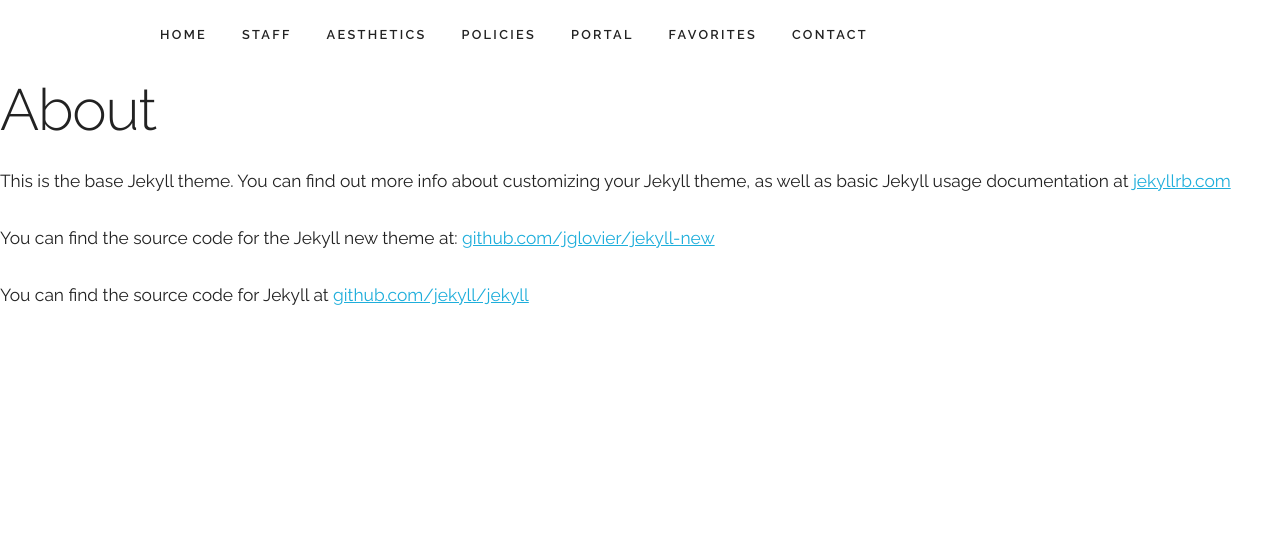
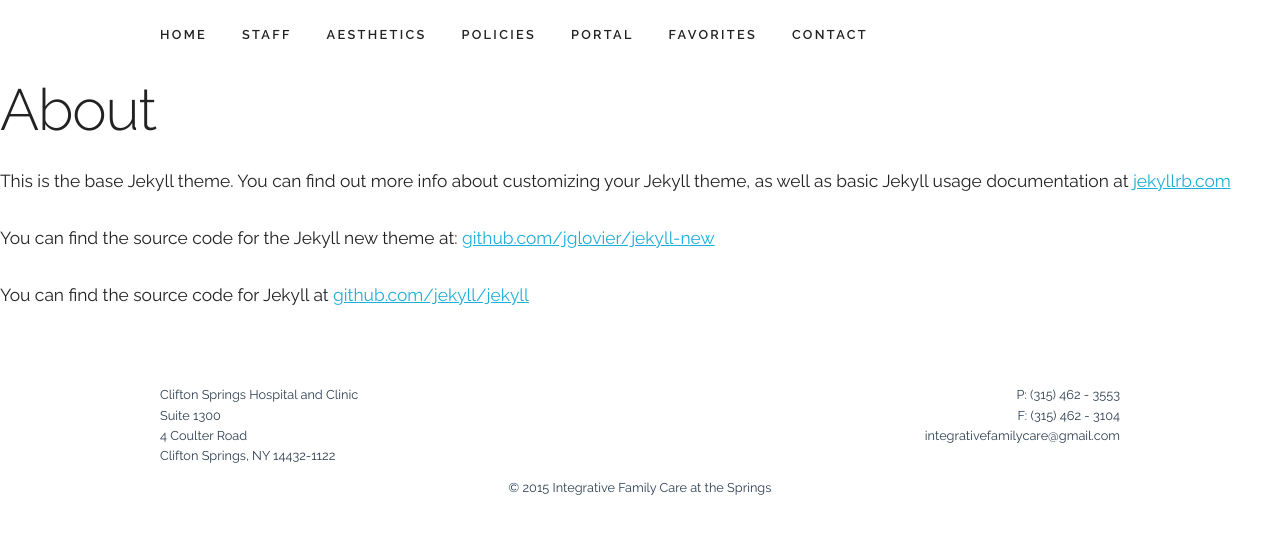
Before and after one commit to ifcats/ifcats.github.io, a Jekyll site: the page built from about.md, in a window 1280 px wide. Shown: the top 534 px of the page. Built offline with Jekyll 4.4.1, drawn with Linux system fonts in a browser that asks for light colours.

Commit message:
Footer section

```diff
--- a/_layouts/default.html
+++ b/_layouts/default.html
@@ -63,5 +63,28 @@
     </div>
   </div>
 
+  <div class="section footer">
+    <div class="container">
+      <div class="row">
+        <div class="one-half column footer-address">
+          Clifton Springs Hospital and Clinic<br/>
+          Suite 1300<br/>
+          4 Coulter Road<br/>
+          Clifton Springs, NY 14432-1122<br/>
+        </div>
+        <div class="one-half column footer-contact">
+          P: (315) 462 - 3553<br/>
+          F: (315) 462 - 3104<br/>
+          integrativefamilycare@gmail.com<br/>
+        </div>
+      </div>
+      <div class="row">
+        <div class="twelve columns copy">
+          &copy; 2015 Integrative Family Care at the Springs
+        </div>
+      </div>
+    </div>
+  </div>
+
 </body>
 </html>
--- a/css/main.scss
+++ b/css/main.scss
@@ -90,7 +90,21 @@ body { padding-top: 6.5rem; }
 }
 
 .blurb-heading { color: $light-blue; }
-.footer { padding: 4rem 0; }
+
+.footer {
+  padding: 4rem 0;
+  font-size: 1.1rem;
+  color: $dark-blue;
+ }
+
+ .footer-contact {
+   text-align: right;
+ }
+
+ .copy {
+   text-align: center;
+   padding: 1rem 0;
+}
 
 @media only screen and (max-width: 1024px) {
 
```
Also changed, not shown: index.html (+0 -10 lines).
